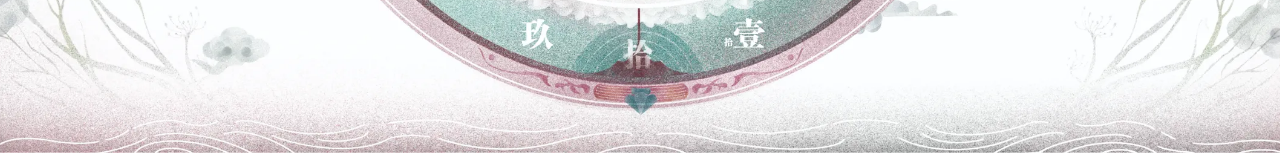
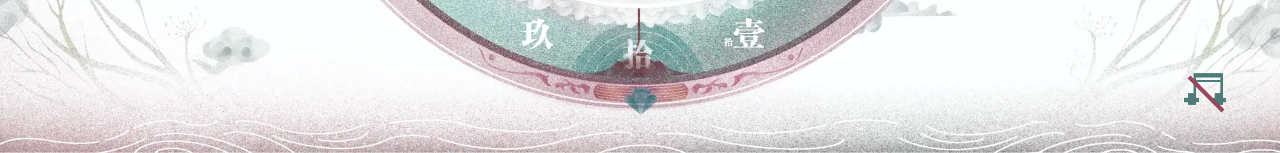
Before and after one commit to YOOUMUU/space-bubble, a Next.js app: page / in a window 1280 px wide. Shown: the part 647-800 px from the top of the page. Built offline with nearby package versions, Linux system fonts and the light colour scheme.

Commit message:
Added audio controller to all pages

```diff
--- a/app/ending/1/page.tsx
+++ b/app/ending/1/page.tsx
@@ -1,14 +1,17 @@
+'use client';
 import React from 'react';
 import Image from 'next/image';
 import Nav from '@/components/Nav';
 import Link from 'next/link';
 import FadeInTransition from '@/components/FadeInTransition';
 import Overlay from '@/components/Overlay';
+import AudioControl from '@/components/AudioControl';
 
 const page = () => {
   return (
     <>
       <FadeInTransition>
+        <AudioControl />
         <Overlay>
           <Image
             className="max-h-[40vh] w-full"
--- a/app/ending/2/page.tsx
+++ b/app/ending/2/page.tsx
@@ -1,14 +1,17 @@
+'use client';
 import React from 'react';
 import Image from 'next/image';
 import Nav from '@/components/Nav';
 import Link from 'next/link';
 import FadeInTransition from '@/components/FadeInTransition';
 import Overlay from '@/components/Overlay';
+import AudioControl from '@/components/AudioControl';
 
 const page = () => {
   return (
     <>
       <FadeInTransition>
+        <AudioControl />
         <Overlay>
           <Image
             className="max-h-[40vh] w-full"
--- a/app/ending/3/page.tsx
+++ b/app/ending/3/page.tsx
@@ -1,14 +1,17 @@
+'use client';
 import React from 'react';
 import Image from 'next/image';
 import Nav from '@/components/Nav';
 import Link from 'next/link';
 import FadeInTransition from '@/components/FadeInTransition';
 import Overlay from '@/components/Overlay';
+import AudioControl from '@/components/AudioControl';
 
 const page = () => {
   return (
     <>
       <FadeInTransition>
+        <AudioControl />
         <Overlay>
           <Image
             className="max-h-[40vh] w-full"
--- a/app/ending/4/page.tsx
+++ b/app/ending/4/page.tsx
@@ -1,14 +1,18 @@
+'use client';
 import React from 'react';
 import Image from 'next/image';
 import Nav from '@/components/Nav';
 import Link from 'next/link';
 import FadeInTransition from '@/components/FadeInTransition';
 import Overlay from '@/components/Overlay';
+import AudioControl from '@/components/AudioControl';
 
 const page = () => {
   return (
     <>
       <FadeInTransition>
+        <AudioControl />
+
         <Overlay>
           <Image
             className="max-h-[40vh] w-full"
--- a/app/ending/5/page.tsx
+++ b/app/ending/5/page.tsx
@@ -1,14 +1,17 @@
+'use client';
 import React from 'react';
 import Image from 'next/image';
 import Nav from '@/components/Nav';
 import Link from 'next/link';
 import FadeInTransition from '@/components/FadeInTransition';
 import Overlay from '@/components/Overlay';
+import AudioControl from '@/components/AudioControl';
 
 const page = () => {
   return (
     <>
       <FadeInTransition>
+        <AudioControl />
         <Overlay>
           <Image
             className="max-h-[40vh] w-full"
--- a/app/ending/page.tsx
+++ b/app/ending/page.tsx
@@ -1,12 +1,15 @@
+'use client';
 import React from 'react';
 import Image from 'next/image';
 import Nav from '@/components/Nav';
 import Link from 'next/link';
 import Overlay from '@/components/Overlay';
+import AudioControl from '@/components/AudioControl';
 
 const page = () => {
   return (
     <>
+      <AudioControl />
       <Overlay>
         <Image
           className="max-h-[40vh] w-full"
--- a/app/game/page.tsx
+++ b/app/game/page.tsx
@@ -7,6 +7,8 @@ import GameCard from '@/components/GameCard';
 import Qian from '@/components/Qian';
 import { motion, useAnimation } from 'framer-motion';
 import ReactCanvasConfetti from 'react-canvas-confetti';
+import { useAudioContext } from '@/context/AudioContent';
+import AudioControl from '@/components/AudioControl';
 
 const Game = () => {
   const [isFirstClick, setIsFirstClick] = useState(true);
@@ -33,28 +35,10 @@ const Game = () => {
   const buttonControls = useAnimation();
   const buttonRef = useRef(null);
 
-  const backgroundAudioRef = useRef<HTMLAudioElement>(null);
   const fireAudioRef = useRef<HTMLAudioElement>(null);
   const noAudioRef = useRef<HTMLAudioElement>(null);
 
-  const [isAudioMuted, setIsAudioMuted] = useState(true);
-
-  const toggleAudioMute = () => {
-    setIsAudioMuted(!isAudioMuted);
-    if (backgroundAudioRef.current) {
-      backgroundAudioRef.current.muted = isAudioMuted;
-      if (isAudioMuted) {
-        backgroundAudioRef.current.play();
-      }
-    }
-    if (fireAudioRef.current) {
-      fireAudioRef.current.muted = isAudioMuted;
-    }
-
-    if (noAudioRef.current) {
-      noAudioRef.current.muted = isAudioMuted;
-    }
-  };
+  const { isAudioMuted } = useAudioContext();
 
   useEffect(() => {
     if (isChouqian) {
@@ -191,25 +175,7 @@ const Game = () => {
         <source src="/voices/no.mp3" type="audio/mpeg" />
       </audio>
 
-      <button
-        className="absolute bottom-12 right-12 z-50 w-12"
-        onClick={toggleAudioMute}
-      >
-        <Image
-          src="/qian/voice_control.svg"
-          alt="bg"
-          width={100}
-          height={100}
-        />
-        {isAudioMuted && (
-          <div className="absolute right-6 top-0 z-20 h-12 w-[4px] rotate-[-45deg] bg-[#98485C]"></div>
-        )}
-      </button>
-
-      <audio ref={backgroundAudioRef} muted={isAudioMuted} loop>
-        <source src="/voices/background-voice.mp3" type="audio/mpeg" />
-      </audio>
-
+      <AudioControl />
       {/* Click */}
       <motion.div
         initial={{ opacity: 0 }}
--- a/app/layout.tsx
+++ b/app/layout.tsx
@@ -2,6 +2,7 @@ import type { Metadata } from 'next';
 import '../styles/globals.css';
 import React from 'react';
 import Image from 'next/image';
+import { AudioProvider } from '@/context/AudioContent';
 
 export const metadata: Metadata = {
   title: '空间气泡 | Space Bubble',
@@ -14,6 +15,7 @@ type Props = {
 
 export default function RootLayout({ children }: Props) {
   return (
+    <AudioProvider>
       <html className="scroll-smooth">
         <body>
           <div className="fixed bottom-0 right-0 z-50 flex h-screen w-screen items-end justify-end bg-white md:hidden">
@@ -28,5 +30,6 @@ export default function RootLayout({ children }: Props) {
           <div className="hidden md:block">{children}</div>
         </body>
       </html>
+    </AudioProvider>
   );
 }
--- a/app/page.tsx
+++ b/app/page.tsx
@@ -1,3 +1,5 @@
+'use client';
+import AudioControl from '@/components/AudioControl';
 import Image from 'next/image';
 import Link from 'next/link';
 
@@ -15,6 +17,7 @@ const Home = () => {
           fill
         />
       </Link>
+      <AudioControl />
     </section>
   );
 };
--- a/app/starting/page.tsx
+++ b/app/starting/page.tsx
@@ -4,6 +4,7 @@ import Nav from '@/components/Nav';
 import { motion } from 'framer-motion';
 import { useState } from 'react';
 import Link from 'next/link';
+import AudioControl from '@/components/AudioControl';
 
 const Home = () => {
   const [isDivVisible, setIsDivVisible] = useState(true);
@@ -111,6 +112,7 @@ const Home = () => {
       </motion.div>
 
       <Nav />
+      <AudioControl />
     </section>
   );
 };
--- /dev/null
+++ b/components/AudioControl.tsx
@@ -0,0 +1,40 @@
+import Image from 'next/image';
+import { useAudioContext } from '@/context/AudioContent';
+import { useRef } from 'react';
+
+const AudioControl = () => {
+  const { isAudioMuted, toggleAudioMute } = useAudioContext();
+
+  const bgAudioRef = useRef<HTMLAudioElement>(null);
+
+  const toggleBackgroundVoice = () => {
+    toggleAudioMute();
+    if (bgAudioRef.current) {
+      bgAudioRef.current.play();
+    }
+  };
+
+  return (
+    <>
+      <audio ref={bgAudioRef} muted={isAudioMuted} loop>
+        <source src="/voices/background-voice.mp3" type="audio/mpeg" />
+      </audio>
+      <button
+        className="absolute bottom-12 right-12 z-50 w-12"
+        onClick={toggleBackgroundVoice}
+      >
+        <Image
+          src="/qian/voice_control.svg"
+          alt="Control"
+          width={100}
+          height={100}
+        />
+        {isAudioMuted && (
+          <div className="absolute right-6 top-0 z-20 h-12 w-[4px] rotate-[-45deg] bg-[#98485C]"></div>
+        )}
+      </button>
+    </>
+  );
+};
+
+export default AudioControl;
--- /dev/null
+++ b/context/AudioContent.tsx
@@ -0,0 +1,23 @@
+'use client';
+import React, { createContext, useState, useContext } from 'react';
+
+const AudioContext = createContext({
+  isAudioMuted: true,
+  toggleAudioMute: () => {},
+});
+
+export const useAudioContext = () => useContext(AudioContext);
+
+export const AudioProvider = ({ children }: { children: React.ReactNode }) => {
+  const [isAudioMuted, setIsAudioMuted] = useState(true);
+
+  const toggleAudioMute = () => {
+    setIsAudioMuted(!isAudioMuted);
+  };
+
+  return (
+    <AudioContext.Provider value={{ isAudioMuted, toggleAudioMute }}>
+      {children}
+    </AudioContext.Provider>
+  );
+};
```
Lines whose indentation alone changed are shown as unchanged.
